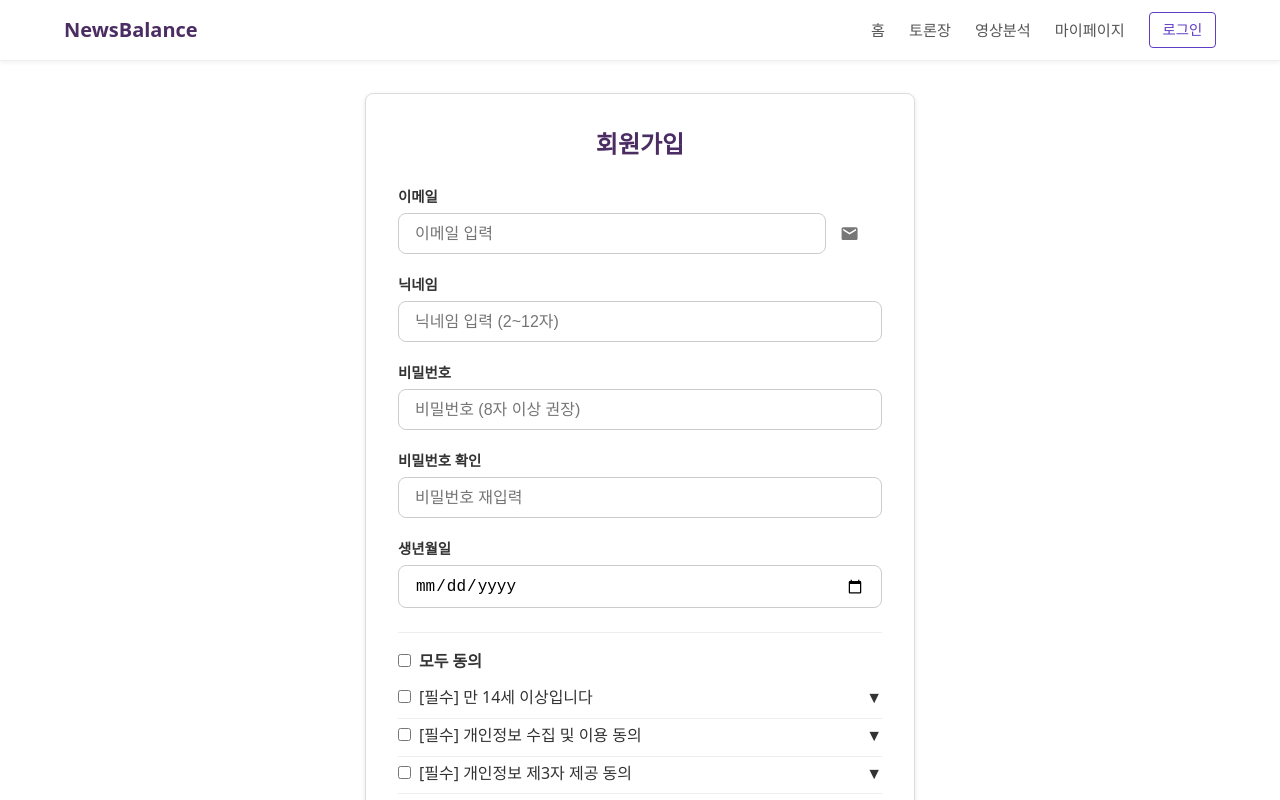
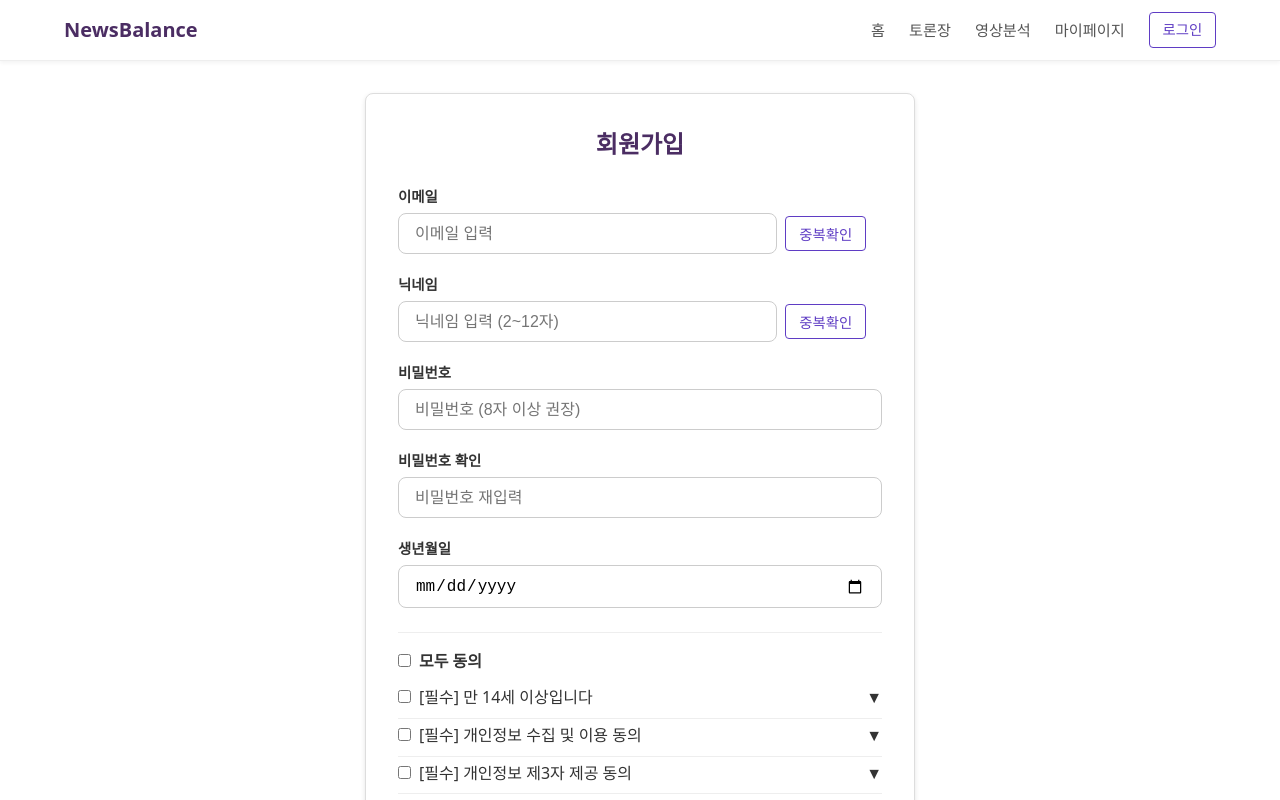
Before and after one commit to NewsBalance/news-capstone, a React (Create React App) app in the folder frontend/my-react-app/: page /signup in a window 1280 px wide. Shown: the top 800 px of the page. Built offline with nearby package versions, Linux system fonts and the light colour scheme; no server answers.

Commit message:
닉네임 중복확인, 버튼 이미지 추가

```diff
--- a/frontend/my-react-app/src/pages/signup.tsx
+++ b/frontend/my-react-app/src/pages/signup.tsx
@@ -46,9 +46,12 @@ function SignupPage() {
   const [verificationCode, setVerificationCode] = useState('');
   const [sendCodeMessage, setSendCodeMessage] = useState('');
   const [verifyMessage, setVerifyMessage] = useState('');
+  const [isEmailVerified, setIsEmailVerified] = useState(false);
 
   // ---- 닉네임 상태 ----
-
+  const [nicknameCheckResult, setNicknameCheckResult] = useState('');
+  const [nicknameIconState, setNicknameIconState] = useState<'default'|'duplicate'|'available'>('default');
+  const [nicknameIconLabel, setNicknameIconLabel] = useState('');
 
   // ---- 약관 펼치기/접기 ----
   const handleToggleTerms = (targetId: string) => {
@@ -180,7 +183,7 @@ function SignupPage() {
       } else {
         setEmailCheckResult(result.message || '사용 가능한 이메일입니다.');
         setEmailIconState('available');
-        setIconLabel('OK');
+        setIconLabel('');
       }
     } catch (error) {
       setEmailCheckResult('중복 확인에 실패했습니다.');
@@ -192,6 +195,7 @@ function SignupPage() {
   // ---- 인증번호 전송 ----
   const handleSendCode = async () => {
     setVerifyMessage('');
+    setIsEmailVerified(false);
     if (!email.trim()) {
       setSendCodeMessage('이메일을 먼저 입력해주세요.');
       return;
@@ -227,6 +231,8 @@ function SignupPage() {
         body: JSON.stringify({ email, code: verificationCode })
       });
       const json = await res.json();
+      if(res.ok)
+        setIsEmailVerified(true);
       setVerifyMessage(
         res.ok
           ? json.message || '인증 완료'
@@ -247,13 +253,55 @@ function SignupPage() {
     }
   };
 
-
+  // ---- 닉네임 중복 확인 ----
+  const handleCheckNickname = async () => {
+  if (!nickname.trim()) {
+    setNicknameCheckResult('닉네임을 먼저 입력해주세요.');
+    setNicknameIconState('default');
+    setNicknameIconLabel('');
+    return;
+  }
+  try {
+    const res = await fetch(`${URL}/user/checknick`, {
+      method: 'POST',
+      headers: { 'Content-Type': 'application/json' },
+      body: JSON.stringify({ nickname })
+    });
+    const json = await res.json();
+    if (res.ok) {
+      // 사용 가능한 닉네임
+      setNicknameIconState('available');
+      setNicknameCheckResult(json.message || '사용가능한 닉네임입니다.');
+    } else {
+      // 이미 존재
+      setNicknameIconState('duplicate');
+      setNicknameCheckResult(json.message || '이미 존재하는 닉네임입니다.');
+    }
+  } catch {
+    setNicknameIconState('default');
+    setNicknameIconLabel('');
+    setNicknameCheckResult('중복 확인에 실패했습니다.');
+  }
+};
 
   // ---- 폼 제출 ----
   const handleSubmit = async (e: React.FormEvent<HTMLFormElement>) => {
     e.preventDefault();
 
     let valid = true;
+
+    // 이메일 인증 확인
+    if (!verificationCode.trim()){
+      setVerifyMessage('인증번호를 입력해주세요.');
+      alert('인증번호를 입력해주세요.')
+      valid = false;
+    } else if (!isEmailVerified){
+      setVerifyMessage('이메일 인증을 완료해주세요.');
+      alert('이메일 인증을 완료해주세요.')
+      valid = false;
+    } else {
+      setVerifyMessage('');
+    }
 
     // 이메일
     if (!email.trim()) {
@@ -387,6 +435,7 @@ function SignupPage() {
                   aria-label="이메일"
                   placeholder="이메일 입력"
                   required
+                  style={{width: '375px'}}
                   autoComplete="email"
                   value={email}
                   onChange={(e) => setEmail(e.target.value)}
@@ -394,26 +443,13 @@ function SignupPage() {
                 {/* 아이콘 버튼 */}
                 <button
                   type="button"
-                  className="icon-btn"
+                  className="check-btn"
                   id="checkEmailBtn"
                   aria-label="이메일 중복확인"
                   title="이메일 중복확인"
                   onClick={handleCheckEmail}
                 >
-                  {/* 아이콘 상태에 따라 클래스 변경 */}
-                  <svg
-                    className={
-                      emailIconState === 'default'
-                        ? 'icon-default'
-                        : emailIconState === 'duplicate'
-                        ? 'icon-duplicate'
-                        : 'icon-available'
-                    }
-                    id="emailIcon"
-                    viewBox="0 0 24 24"
-                  >
-                    <path d="M20,4H4C2.9,4,2,4.9,2,6v12c0,1.1,0.9,2,2,2h16c1.1,0,2-0.9,2-2V6C22,4.9,21.1,4,20,4z M20,8l-8,5L4,8V6l8,5l8-5V8z" />
-                  </svg>
+                  중복확인
                 </button>
                 <span
                   className="icon-label"
@@ -458,7 +494,7 @@ function SignupPage() {
                   />
                   <button
                     type="button"
-                    className="icon-btn"
+                    className="check-btn"
                     id="checkEmailBtn"
                     onClick={handleSendCode}
                   >
@@ -467,7 +503,7 @@ function SignupPage() {
                   <button
                     type="button"
                     id="verifyCodeBtn"
-                    className="icon-btn"
+                    className="check-btn"
                     onClick={handleVerifyCode}
                   >
                     인증
@@ -494,6 +530,7 @@ function SignupPage() {
             {/* 닉네임 */}
             <div className="form-group">
               <label htmlFor="nickname">닉네임</label>
+              <div className="form-row">
                 <input
                   type="text"
                   id="nickname"
@@ -503,12 +540,65 @@ function SignupPage() {
                   required
                   minLength={2}
                   maxLength={12}
+                  style={{width: '375px'}}
                   autoComplete="nickname"
                   value={nickname}
-                onChange={(e) => handleNicknameChange(e.target.value)}
+                  onChange={e => {
+                    setNickname(e.target.value);
+
+                    if(e.target.value.trim()){
+                      setNicknameError('');
+                      setNicknameCheckResult('');
+                      setNicknameIconState('default');
+                      setNicknameIconLabel('');
+                      return;
+                    }
+
+                    // 기존 유효성 검사
+                    if (e.target.value.trim().length < 2 || e.target.value.trim().length > 12) {
+                      setNicknameError('닉네임은 2자 이상 12자 이하입니다.');
+                    } else {
+                      setNicknameError('');
+                    }
+                  }}
                 />
+                {/* 중복확인 버튼 */}
+                <button
+                  type="button"
+                  className="check-btn"
+                  id="checkNicknameBtn"
+                  aria-label="닉네임 중복확인"
+                  title="닉네임 중복확인"
+                  onClick={handleCheckNickname}
+                >
+                  중복확인
+                </button>
+                {/* 아이콘 레이블 */}
+                <span
+                  className="icon-label"
+                  style={{ color:
+                    nicknameIconState === 'available' ? '#4CAF50'
+                    : nicknameIconState === 'duplicate' ? '#d9534f'
+                    : '#777'
+                  }}
+                >
+                  {nicknameIconLabel}
+                </span>
+              </div>
               {nicknameError && <div className="error-message">{nicknameError}</div>}
+              {nicknameCheckResult && (
+                <div
+                  className={nicknameIconState === 'available' ? '' : 'error-message'}
+                  style={{ color:
+                    nicknameIconState === 'available' ? '#4CAF50'
+                    : '#d9534f'
+                  }}
+                >
+                  {nicknameCheckResult}
                 </div>
+              )}
+            </div>
+
 
             {/* 비밀번호 */}
             <div className="form-group">
--- a/frontend/my-react-app/src/styles/Signup.css
+++ b/frontend/my-react-app/src/styles/Signup.css
@@ -94,8 +94,9 @@ li {
   gap: 0.5rem;
   align-items: center;
 }
-.form-row input[type="email"] {
+.form-row input {
   flex: 1;
+  width: auto;
 }
 
 .form-group input {
@@ -147,6 +148,31 @@ li {
   margin-left: 0.5rem;
   font-size: 0.875rem;
   white-space: nowrap;
+}
+
+/* 중복확인 버튼 */
+.check-btn {
+  display: inline-flex;
+  align-items: center;
+  justify-content: center;
+  /* 브라우저 기본 버튼 스타일 제거 */
+  appearance: none;
+  -webkit-appearance: none;
+  background-color: #fff;
+  border: 1px solid #5f3dc4;
+  border-radius: 4px;
+  padding: 0.4rem 0.8rem;
+  font-size: 0.9rem;
+  color: #5f3dc4;
+  text-decoration: none; /* <a>에도 적용 */
+  cursor: pointer;
+  transition: background-color 0.2s ease, color 0.2s ease;
+}
+
+.check-btn:hover{
+  background-color: #5f3dc4;
+  color: #fff;
+  border-color: #5f3dc4;
 }
 
 /* 비밀번호 강도 표시 */
```
Lines whose indentation alone changed are shown as unchanged.
